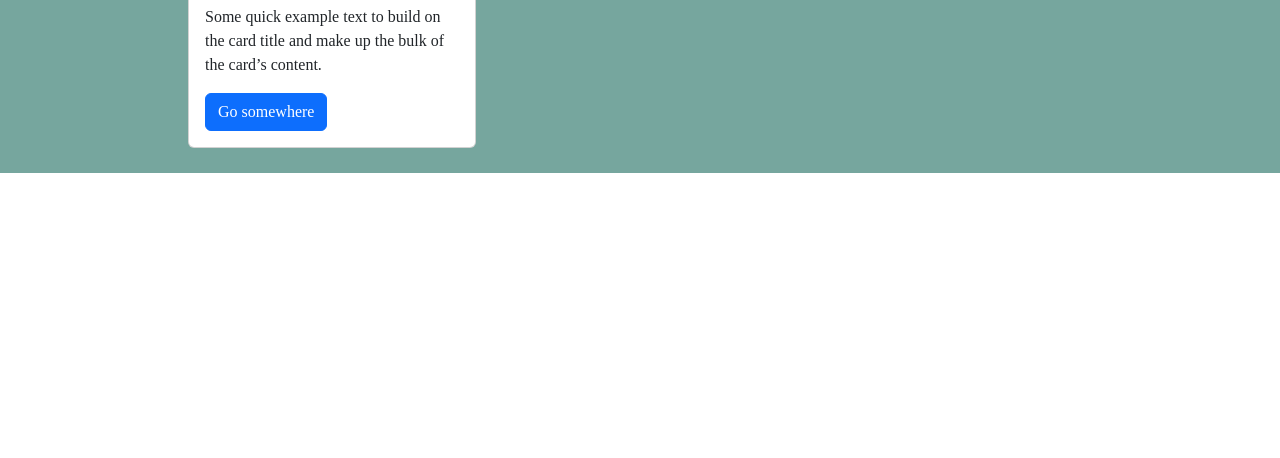
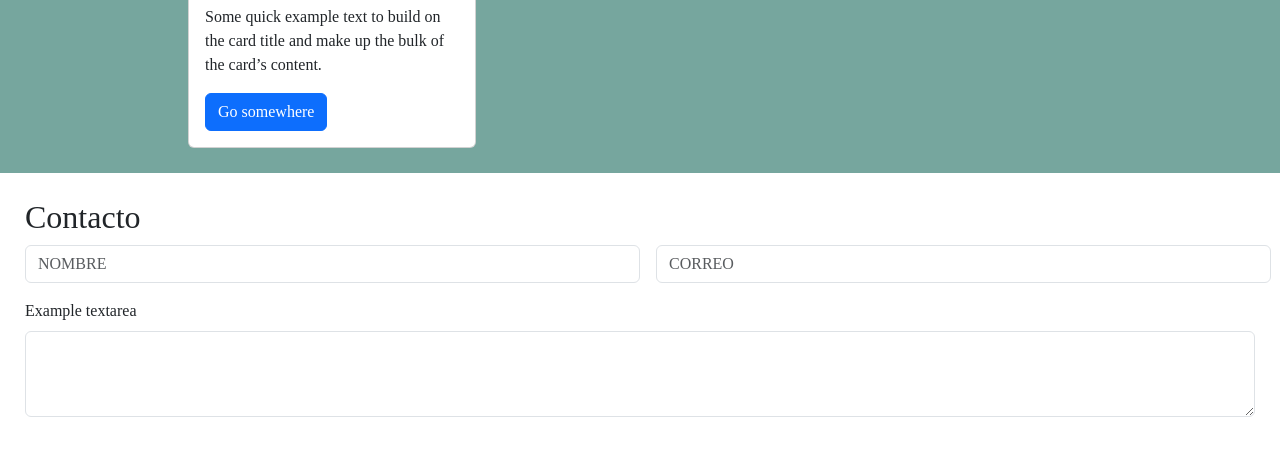
Before and after one commit to fernandomartinez-neoland/bootstra_marzo2026, a plain HTML site: page index.html in a window 1280 px wide. Shown: the part 2478-2936 px from the top of the page. Before the commit the page ends 2651 px from the top, so only its background shows below. Drawn offline with nearby package versions, Linux system fonts and the light colour scheme.

Commit message:
contacto

```diff
--- a/assets/css/style.css
+++ b/assets/css/style.css
@@ -109,7 +109,7 @@
   gap: 20px;
 }
 
-@media (max-width: 760px) {
+    @media (max-width: 720px) {
   .cards {
     grid-template-columns: repeat(2, 1fr);
   }
--- a/index.html
+++ b/index.html
@@ -149,7 +149,23 @@
     </section>
 
 
+    <section class="" style="padding:25px !important;">
+        <h2>Contacto</h2>
+        <div class="d-flex gap-3">
 
+            <div class="mb-3 col-6">
+                <input type="text" class="form-control" id="exampleFormControlInput1" placeholder="NOMBRE">
+
+            </div>
+            <div class="mb-3 col-6">
+                <input type="email" class="form-control" id="exampleFormControlInput1" placeholder="CORREO">
+            </div>
+        </div>
+        <div class="mb-3 col-12">
+            <label for="exampleFormControlTextarea1" class="form-label">Example textarea</label>
+            <textarea class="form-control" id="exampleFormControlTextarea1" rows="3"></textarea>
+        </div>
+    </section>
 
 
 
```
Lines whose indentation alone changed are shown as unchanged.
